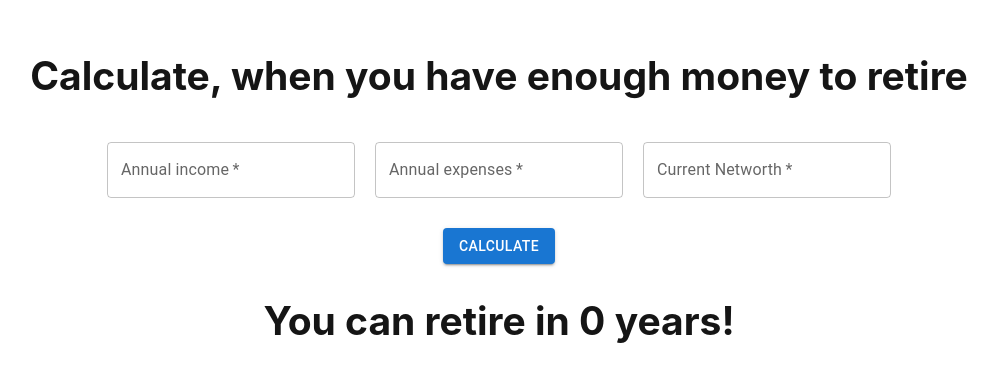
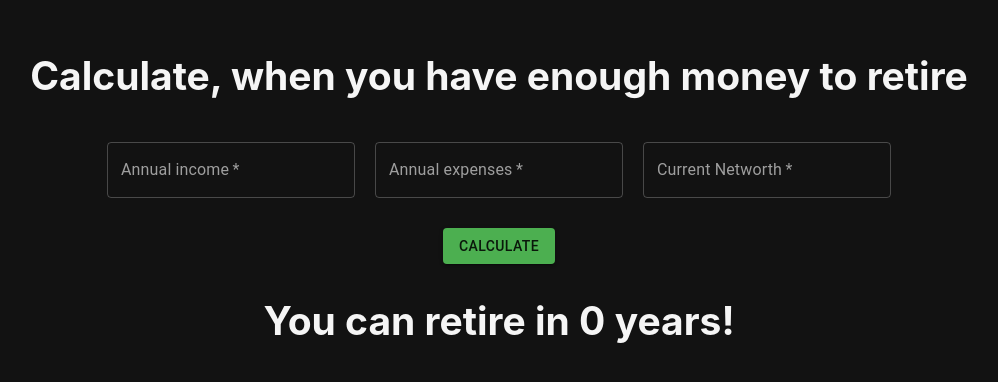
Before and after one commit to Jepmoltho/MoneyManager, a React (Create React App) app: page / in a window 1280 px wide. Shown: the part 202-584 px from the top of the page, without its empty margins (141-1139 px from the left). Built offline with nearby package versions, Linux system fonts and the light colour scheme.

Commit message:
Created a MUI color theme

```diff
--- a/src/App.css
+++ b/src/App.css
@@ -14,14 +14,15 @@
 }
 
 .App-header {
-  background-color: #ffffff;
+  /*background-color: #f4f4f4;*/
+  background-color: #121212;
   min-height: 100vh;
   display: flex;
   flex-direction: column;
   align-items: center;
   justify-content: center;
   font-size: calc(10px + 2vmin);
-  color: rgb(21, 21, 21);
+  color: rgb(236, 236, 236);
 }
 
 .App-link {
@@ -44,3 +45,11 @@
 .calculate-rc {
   margin-top: 20px !important;
 }
+
+h2 {
+  color: #f5f5f5;
+}
+
+p {
+  color: #9e9e9e;
+}
--- a/src/App.tsx
+++ b/src/App.tsx
@@ -1,17 +1,21 @@
 import "./App.css";
 import { headline } from "./Components/Headline";
 import RetirementCalculator from "./Components/RetirementCalculator";
+import { ThemeProvider } from "@mui/material/styles";
+import { theme } from "./Components/ColorTheme";
 
 //import TextField from "@mui/material/TextField";
 
 function App() {
   return (
+    <ThemeProvider theme={theme}>
       <div className="App">
         <header className="App-header">
           <div>{headline()}</div>
           <RetirementCalculator></RetirementCalculator>
         </header>
       </div>
+    </ThemeProvider>
   );
 }
 
--- /dev/null
+++ b/src/Components/ColorTheme.tsx
@@ -0,0 +1,69 @@
+import { createTheme } from "@mui/material/styles";
+import { green, yellow, grey, red } from "@mui/material/colors";
+
+export const theme = createTheme({
+  palette: {
+    mode: "dark",
+    background: {
+      default: grey[900],
+      paper: grey[800],
+    },
+    primary: {
+      main: "#4CAF50",
+      light: green[400],
+      dark: green[800],
+    },
+    secondary: {
+      main: yellow[500],
+      light: yellow[200],
+      dark: yellow[800],
+    },
+    text: {
+      primary: grey[100],
+      secondary: grey[500],
+    },
+    error: {
+      main: red[500],
+      light: yellow[200],
+      dark: yellow[800],
+    },
+  },
+});
+/*
+  palette: {
+    primary: {
+      main: "#4CAF50",
+    },
+    secondary: {
+      main: "#F44336",
+    },
+    background: {
+      default: "#f4f4f4",
+    },
+  },
+});
+*/
+/*
+palette: {
+    mode: "dark",
+    background: {
+      default: grey[900],
+      paper: grey[800],
+    },
+    primary: {
+      main: "#4CAF50",
+      light: green[400],
+      dark: green[800],
+    },
+    secondary: {
+      main: yellow[500],
+      light: yellow[200],
+      dark: yellow[800],
+    },
+    text: {
+      primary: grey[100],
+      secondary: grey[500],
+    },
+  },
+});
+*/
--- /dev/null
+++ b/src/Components/ResultText.tsx
@@ -0,0 +1,13 @@
+interface ResultGreeting {
+  beginningText: string;
+  calculation: number;
+  endText?: string;
+}
+
+export default function ResultText(props: ResultGreeting) {
+  return (
+    <h2>
+      {props.beginningText} {props.calculation} {props.endText}
+    </h2>
+  );
+}
--- a/src/Components/RetirementCalculator.tsx
+++ b/src/Components/RetirementCalculator.tsx
@@ -1,19 +1,15 @@
 import TextField from "@mui/material/TextField";
 import { useState } from "react";
 import Button from "@mui/material/Button";
+import ResultText from "./ResultText";
+//import { useTheme } from "@mui/material/styles";
 
-export default function RetirementCalculator() {
-  //const [age, setAge] = useState<string>("");
+export default function RetirementCalculator(): JSX.Element {
+  //const theme = useTheme();
   const [annualIncome, setAnnualIncome] = useState<string>("");
   const [annualExpenses, setAnnualExpenses] = useState<string>("");
   const [currentNetworth, setCurrentNetworth] = useState<string>("");
   const [retirenmentAge, setRetirenmentAge] = useState<number>(0);
-
-  /*
-  const handleChangeAge = (event: React.ChangeEvent<HTMLInputElement>) => {
-    setAge(event.target.value);
-  };
-  */
 
   const handleChangeIncome = (event: React.ChangeEvent<HTMLInputElement>) => {
     setAnnualIncome(event.target.value);
@@ -29,7 +25,6 @@ export default function RetirementCalculator() {
 
   //prettier-ignore
   const handleChangeRetirenmentAge = () => {
-    //let ageAsNum : number = parseInt(age);
     let income : number = parseInt(annualIncome);
     let expenses : number = parseInt(annualExpenses);
     let yearlySavings : number = income - expenses;
@@ -49,17 +44,6 @@ export default function RetirementCalculator() {
     <div className="retirenment-calculator-container">
       <div className="container">
         <div className="row">
-          {/*
-          <TextField
-            className="input-text-field"
-            required
-            label="Age"
-            title="Test"
-            type="number"
-            onChange={handleChangeAge}
-            value={age}
-          />
-          */}
           <TextField
             className="input-text-field"
             required
@@ -67,6 +51,7 @@ export default function RetirementCalculator() {
             type="number"
             onChange={handleChangeIncome}
             value={annualIncome}
+            /*color={"primary"}*/
           />
           <TextField
             className="input-text-field"
@@ -75,6 +60,7 @@ export default function RetirementCalculator() {
             type="number"
             onChange={handleChangeExpenses}
             value={annualExpenses}
+            color={"error"}
           ></TextField>
           <TextField
             className="input-text-field"
@@ -94,13 +80,11 @@ export default function RetirementCalculator() {
           >
             Calculate
           </Button>
-          {/*
-          <h3>
-            With annual expenses of {annualExpenses} you need to have
-            approximatly {parseInt(annualExpenses) * 25} worth of assets
-          </h3>
-         */}
-          <h2>You can retire in {retirenmentAge} years!</h2>
+          <ResultText
+            beginningText="You can retire in "
+            calculation={retirenmentAge}
+            endText=" years!"
+          ></ResultText>
         </div>
       </div>
     </div>
```
Also changed, not shown: 1 other file (tests, documents, lock files or other folders). Lines whose indentation alone changed are shown as unchanged.
